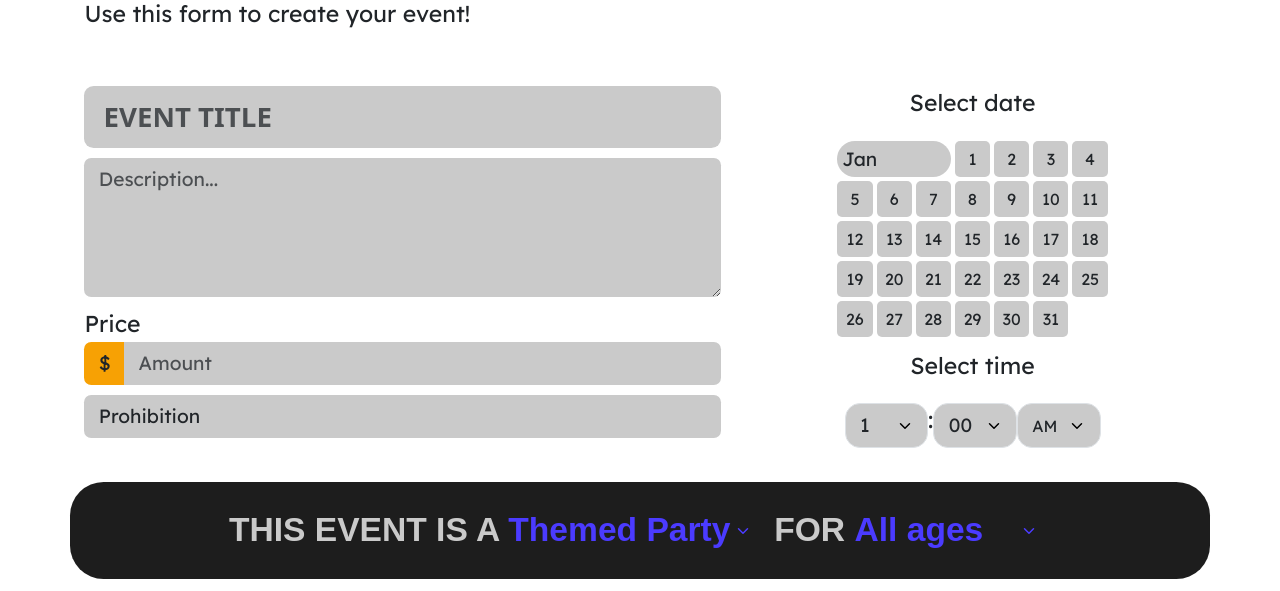
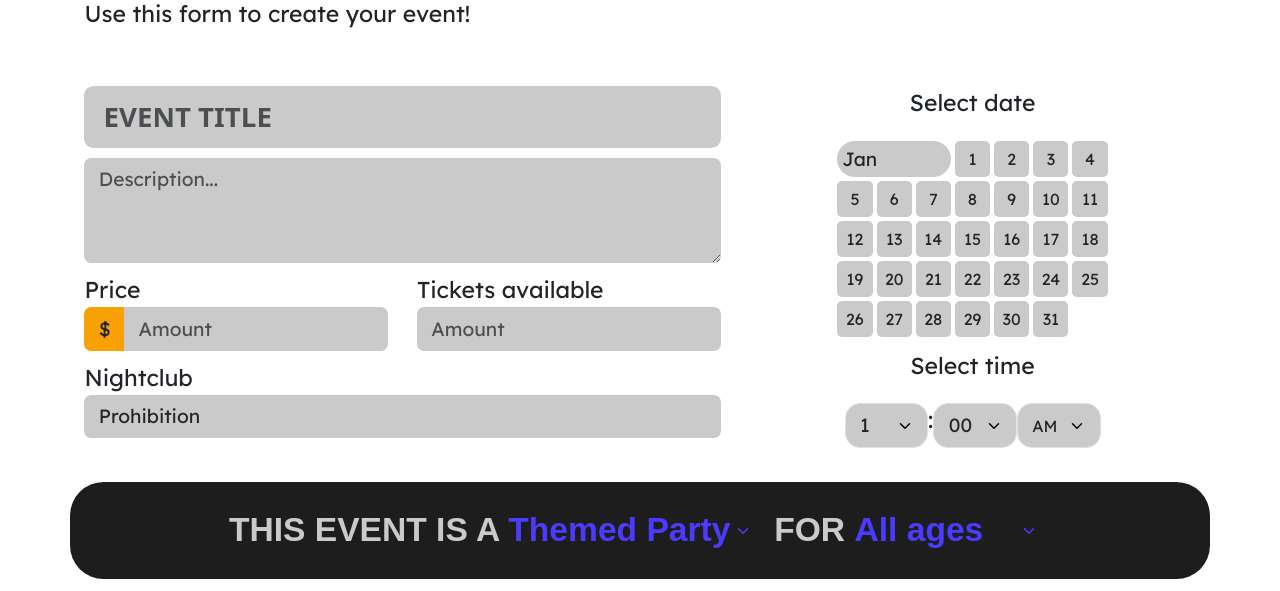
Before and after one commit to tydunc/IAB207-A3, a Flask app: page /events/create in a window 1280 px wide. Shown: the part 355-946 px from the top of the page. Run offline with Flask 3, Linux system fonts and the light colour scheme; a user stored in the database is signed in; some libraries are stand-ins or nearby versions; some web fonts are replaced.

Commit message:
Added ticket availability and sold out message if tickets = 0

```diff
--- a/website/events.py
+++ b/website/events.py
@@ -65,12 +65,13 @@ def create():
     event_type = create.event_type.data
     age_range = create.age_range.data
     user_id = current_user.id
+    tickets = create.tickets.data
 
     #Time and price
     time = create.hour.data + ':' + create.minute.data + create.ampm.data
     price = create.price.data
 
-    new_event = Events(title=title, desc=desc, image=image, date=date, month=month, nightclub=nightclub, event_type=event_type, age_range=age_range, user_id=user_id, time=time, price=price)
+    new_event = Events(title=title, desc=desc, image=image, date=date, month=month, nightclub=nightclub, event_type=event_type, age_range=age_range, user_id=user_id, time=time, price=price, tickets=tickets)
     db.session.add(new_event)
     db.session.commit()
 
@@ -111,6 +112,7 @@ def edit(id):
        event.age_range = edit.age_range.data
        event.time = edit.hour.data + ':' + edit.minute.data + edit.ampm.data
        event.price = edit.price.data
+       event.tickets= edit.tickets.data
 
        db.session.commit()
        flash('Successfully updated event details')
@@ -140,14 +142,18 @@ def check_upload_file(form):
 @event_bp.route('/<id>/book', methods=['GET', 'POST'])
 @login_required
 def book(id):
+    event = db.session.query(Events).filter(Events.id == id).first()
     bookingForm = BookEvent()
     if bookingForm.validate_on_submit():
         # price feature needs to be added
         booked_date = datetime.now()
-        price = db.session.scalar(db.select(Events.price).where(Events.id == id))
+        price = event.price
         quantity = bookingForm.quantity.data
         user_id = current_user.id
         booking = Bookings(price=price, quantity=quantity, booked_date=booked_date, event_id=id, user_id=user_id)
+
+        #Update ticket count
+        event.tickets -= quantity
 
         db.session.add(booking)
         db.session.commit()
@@ -167,6 +173,10 @@ def bookings():
 def removeBooking(id):
    booking = db.session.query(Bookings).filter(Bookings.id == id).first()
    event = db.session.query(Events).filter(Events.id == booking.event_id).first()
+
+   #update ticket count (those tickets are now available)
+   event.tickets += booking.quantity
+
    db.session.delete(booking)
    db.session.commit()
    flash(f'Booking for {event.title} has been removed')
--- a/website/forms.py
+++ b/website/forms.py
@@ -39,6 +39,7 @@ class CreateEventForm(FlaskForm):
     nightclub = SelectField("Nightclub", choices=[('Prohibition', 'Prohibition'), ('The MET', 'The MET'), ('Retros', 'Retros'), ('The Beat Megaclub', 'The Beat Megaclub')])
     event_type = SelectField("Event Type", choices=[('theme', 'Themed Party'), ('rave', 'Rave'), ('dj', 'DJ Set')])
     age_range = SelectField("Age range", choices=[('all', 'All ages'), ('un18', 'Under 18s'), ('ov18', 'Over 18s')])
+    tickets = IntegerField("Tickets available", validators=[InputRequired()])
 
     #Time
     hour = SelectField("hour", choices=range(1,13))
--- a/website/models.py
+++ b/website/models.py
@@ -37,6 +37,7 @@ class Events(db.Model):
     # Time and price
     time = db.Column(db.String(7), nullable=False)
     price = db.Column(db.Float(2), nullable=False)
+    tickets = db.Column(db.Integer, nullable=False)
 
 # Define the Bookings model (table)
 class Bookings(db.Model):
--- a/website/static/style/style.css
+++ b/website/static/style/style.css
@@ -342,6 +342,19 @@ ul {
     padding: 0;
 }
 
+.soldout {
+    display: flex;
+    justify-content: center;
+    align-items: center;
+    position: absolute;
+    transform: rotate(45deg);
+    height: 10em;
+    top: 0;
+    width: 100%;
+    text-align: center;
+    color: var(--main-red);
+}
+
 .card {
     box-shadow: 0 0.5em 1em #cacaca;
     border: none;
@@ -494,6 +507,7 @@ ul {
     height: 2.5em;
     margin-bottom: 0.5em;
     transition: 200ms ease-in-out;
+    margin-left: 1em;
 }
 .btn-ticket button:hover {
     background-position: 99%;
--- a/website/templates/bookings.html
+++ b/website/templates/bookings.html
@@ -25,10 +25,13 @@
                     <span id="bookingID">{{ userEvent.date}} of {{ userEvent.month }} at {{ userEvent.time }}</span>
                     <h4>{{ userEvent.title }}</h4>
                     <p>{{ userEvent.nightclub }}</p>
+                    {% if userEvent.tickets == 0 %}
+                    <p style="color: var(--main-red)">Event sold out</p>
+                    {% endif %}
                     <span class="badge ev-{{ userEvent.event_type }}">{% if userEvent.event_type == 'theme' %}Themed Party{% elif userEvent.event_type == 'rave' %}Rave{% else %}DJ Set{% endif %}</span>
                     <span class="badge age-{{ userEvent.age_range }}">{% if userEvent.age_range == 'ov18' %}Over 18s{% elif userEvent.age_range == 'un18' %}Under 18s{% else %}All ages{% endif %}</span>
                     <br><br>
-                    <span id="bookingID">45 tickets available</span>
+                    <span id="bookingID">{{ userEvent.tickets}} tickets available</span>
                     <p>Ticket price: ${{ userEvent.price }}</p>
                 </div>
             </div>
--- a/website/templates/events/create.html
+++ b/website/templates/events/create.html
@@ -20,12 +20,21 @@
                         {{ form.title(class="form-control form-control-lg", placeholder="Event title") }}
                         {{ form.desc(class="form-control flex-fill", placeholder="Description...") }}
                         <!--PRICE!-->
-                        <label for="event-price">Price</label>
-                        <div class="input-group">
-                            <span class="input-group-text">$</span>
-                            {{ form.price(class="form-control", placeholder="Amount", step="0.01") }}
+                        <div class="row">
+                            <div class="col-md-6">
+                                <label for="price">Price</label>
+                                <div class="input-group">
+                                    <span class="input-group-text">$</span>
+                                    {{ form.price(class="form-control", placeholder="Amount", step="0.01", min=0) }}
+                                </div>
+                            </div>
+                            <div class="col-md-6">
+                                <label for="tickets">Tickets available</label>
+                                {{ form.tickets(class="form-control", placeholder="Amount", min=0)}}
+                            </div>
                         </div>
-                         {{ form.nightclub(class="form-control") }}
+                        <label for="nightclub">Nightclub</label>
+                        {{ form.nightclub(class="form-control") }}
                     </div>
                     <div class="col-md-5 d-flex flex-column align-items-center">
                         <p>Select date</p>
--- a/website/templates/index.html
+++ b/website/templates/index.html
@@ -48,6 +48,9 @@
             <div class="card">
                 <a href="{{ url_for('events.show', id=event.id) }}">
                     <img src="{{ event.image }}" class="result-img card-img-top" alt="...">
+                    {% if event.tickets == 0 %}
+                    <h2 class="soldout">SOLD OUT</h2>
+                    {% endif %}
                     <span class="price-label">${{ event.price }}</span>
                 </a>
 
```
Also changed, not shown: website/templates/events/event.html (+21 -8 lines), instance/event_booking.db.
